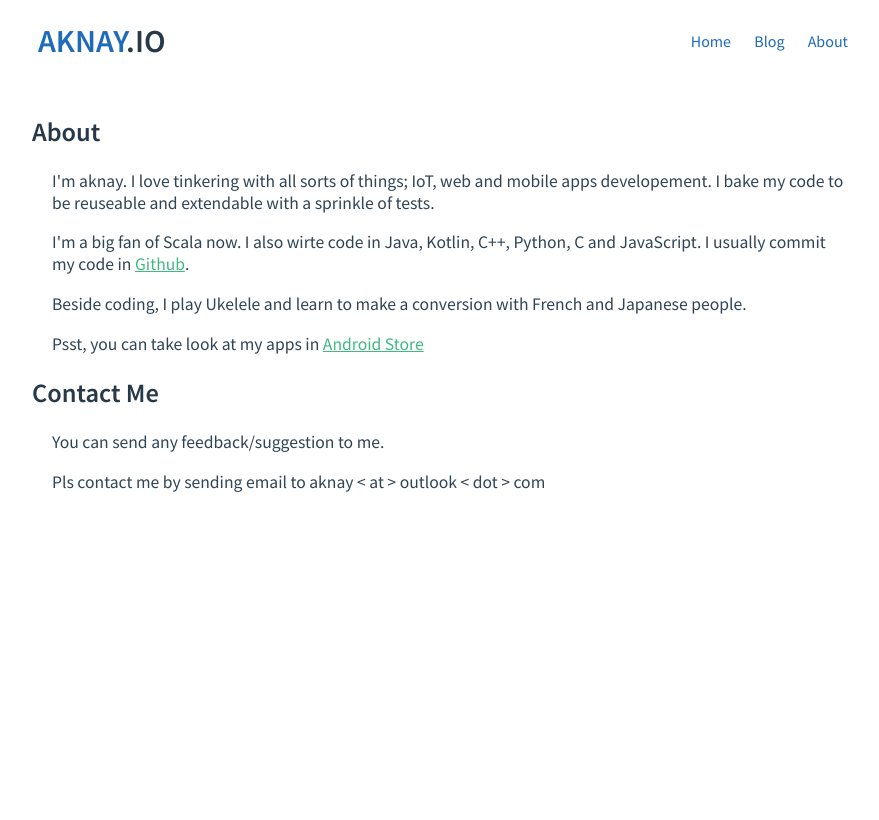
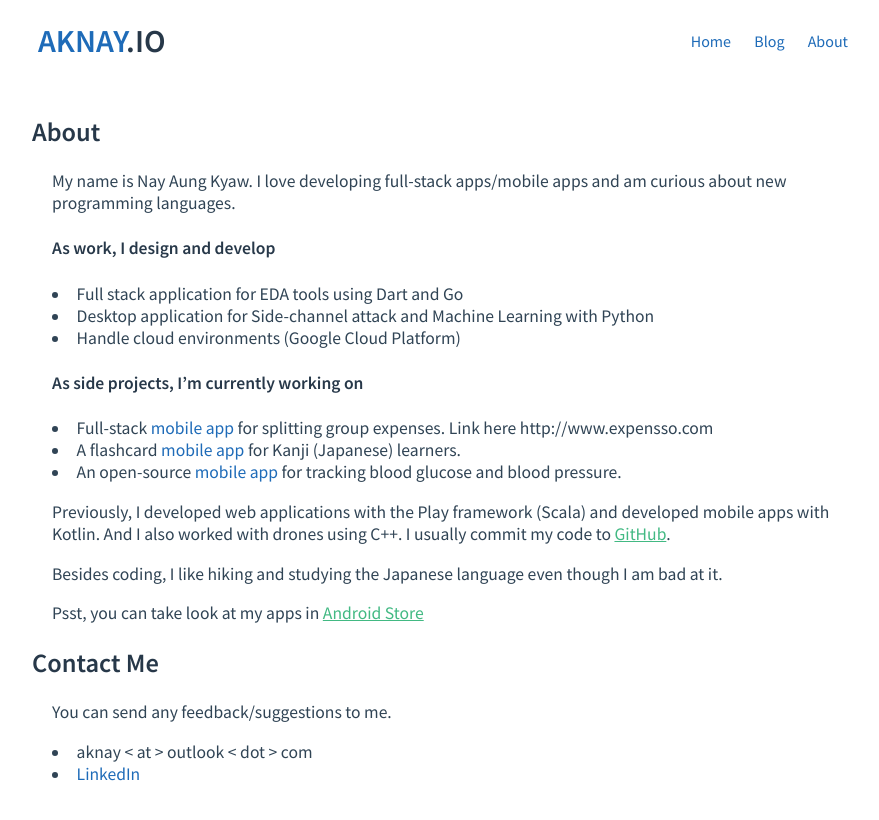
Before and after one commit to aknay/aknay.github.io, a Jekyll site: the page built from about.html, in a window 1280 px wide. Shown: the top 820 px of the page, without its empty margins (192-1071 px from the left). Built offline with Jekyll 4.4.1, drawn with Linux system fonts in a browser that asks for light colours.

Commit message:
update about

```diff
--- a/about.html
+++ b/about.html
@@ -2,15 +2,30 @@
 layout: default
 title: About
 ---
+
+
 <h2>About</h2>
 
    <div class="container">
    <p>
-   I'm aknay. I love tinkering with all sorts of things; IoT, web and mobile apps developement. I bake my code to be reuseable and extendable with a sprinkle of tests. </p>
+   My name is Nay Aung Kyaw. I love developing full-stack apps/mobile apps and am curious about new programming languages. </p>
 
-   <p>I'm a big fan of Scala now. I also wirte code in Java, Kotlin, C++, Python, C and JavaScript. I usually commit my code in <a href="https://github.com/aknay" target="_blank">Github</a>.<p>
+   <h4>As work, I design and develop</h4>
+   <li>Full stack application for EDA tools using Dart and Go</li>
+   <li>Desktop application for Side-channel attack and Machine Learning with Python</li>
+   <li>Handle cloud environments (Google Cloud Platform)</li>
 
-   <p>Beside coding, I play Ukelele and learn to make a conversion with French and Japanese people. </p>
+
+
+   <h4>As side projects, I’m currently working on </h4>
+   <li>Full-stack <a href="   https://play.google.com/store/apps/details?id=io.maker.expensso" target="_blank">mobile app</a> for splitting group expenses. Link here http://www.expensso.com </li>
+   <li> A flashcard <a href="https://play.google.com/store/apps/details?id=io.maker.kanjiflashcards" target="_blank">mobile app</a> for Kanji (Japanese) learners.  </li>
+   <li> An open-source <a href="https://play.google.com/store/apps/details?id=io.maker.healthtracker" target="_blank">mobile app</a> for tracking blood glucose and blood pressure.  </li>
+
+
+   <p>Previously, I developed web applications with the Play framework (Scala) and developed mobile apps with Kotlin. And I also worked with drones using C++.  I usually commit my code to <a href="https://github.com/aknay" target="_blank">GitHub</a>.</p>
+
+   <p>Besides coding, I like hiking and studying the Japanese language even though I am bad at it. </p>
 
    <p>Psst, you can take look at my apps in <a href="https://play.google.com/store/apps/developer?id=MakerDevLab" target="_blank">Android Store</a></p>
 
@@ -18,6 +33,7 @@ title: About
 
 <h2>Contact Me </h2>
    <div class="container">
-   <p>You can send any feedback/suggestion to me. </p>
-   <p>Pls contact me by sending email to aknay < at > outlook < dot > com </p>
+   <p>You can send any feedback/suggestions to me. </p>
+   <li>aknay < at > outlook < dot > com </li>
+   <li><a href="https://sg.linkedin.com/in/nay-aung-kyaw" target="_blank">LinkedIn</a></li>
 </div>
```
